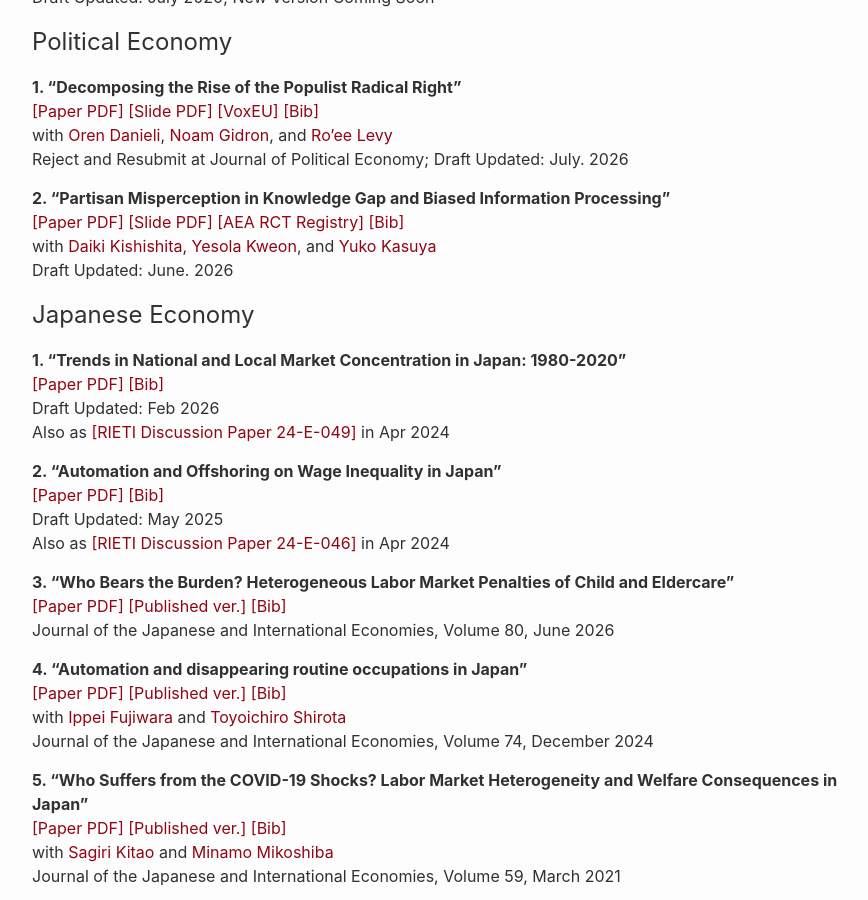
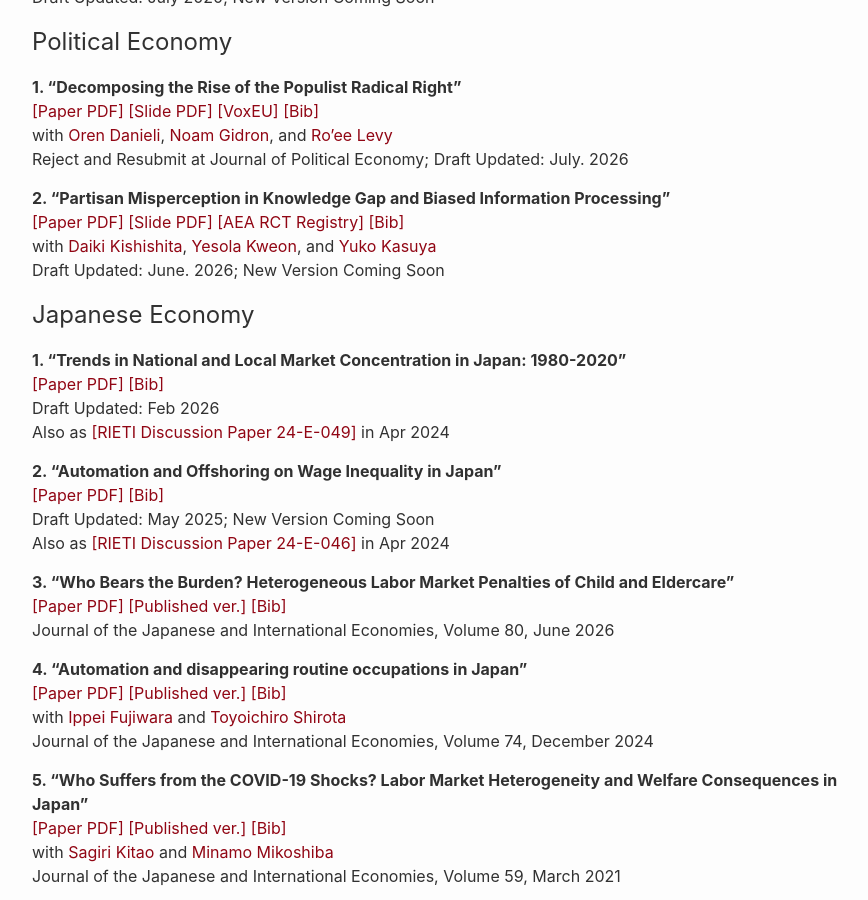
Before and after one commit to shinnkikuchi/shinnkikuchi.github.io, a Jekyll site: the page built from index.md, in a window 1280 px wide and 900 px high, scrolled down 975 px. Shown: the whole window, without its empty margins (188-1056 px from the left). Built offline with Jekyll 4.4.1, drawn with Linux system fonts in a browser that asks for light colours.

Commit message:
Update index.md

```diff
--- a/index.md
+++ b/index.md
@@ -85,7 +85,7 @@
 <a href="https://yesolakweon.github.io/" target="_blank">Yesola Kweon</a>, and
 <a href="https://yukokasuya.com/" target="_blank">Yuko Kasuya</a>
 <br>
-Draft Updated: June. 2026
+Draft Updated: June. 2026; New Version Coming Soon
 <br>
 
 ## Japanese Economy
@@ -105,7 +105,7 @@
 <a href="/files/research/KIKUCHI_JPN_techtrade_ineq.pdf" target="_blank">[Paper PDF]</a>
 <a href="/files/research/bib/KIKUCHI_JPN_techtrade_ineq.html" target="_blank">[Bib]</a>
 <br>
-Draft Updated: May 2025
+Draft Updated: May 2025; New Version Coming Soon
 <br>
 Also as <a href="https://www.rieti.go.jp/jp/publications/dp/24e046.pdf" target="_blank">[RIETI Discussion Paper 24-E-046]</a> in Apr 2024
 <br>
```
